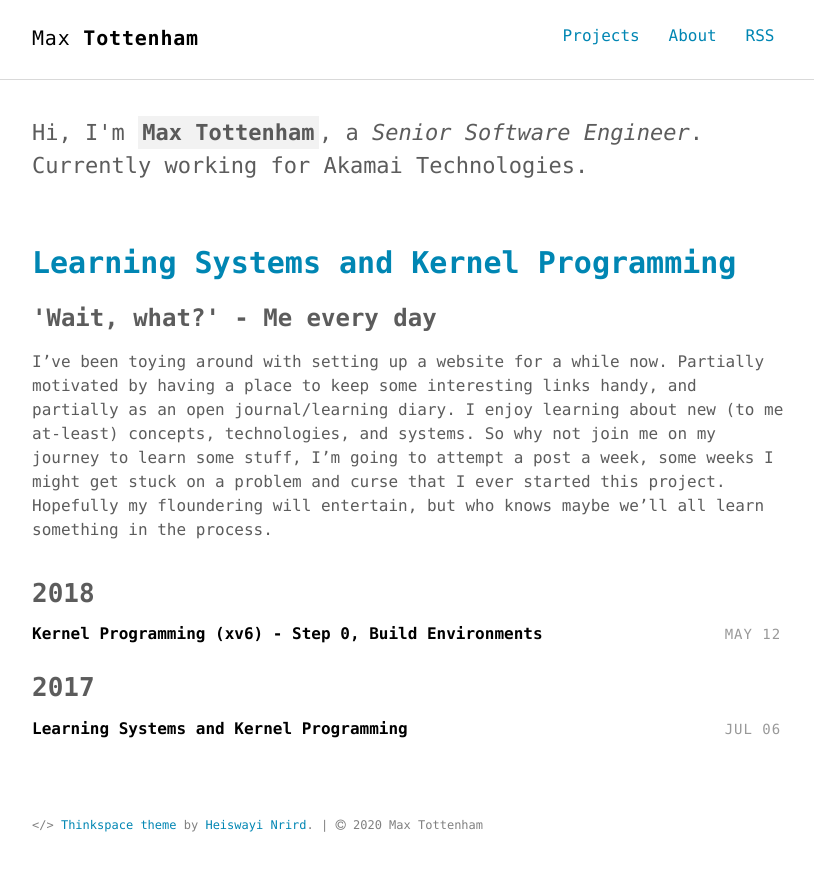
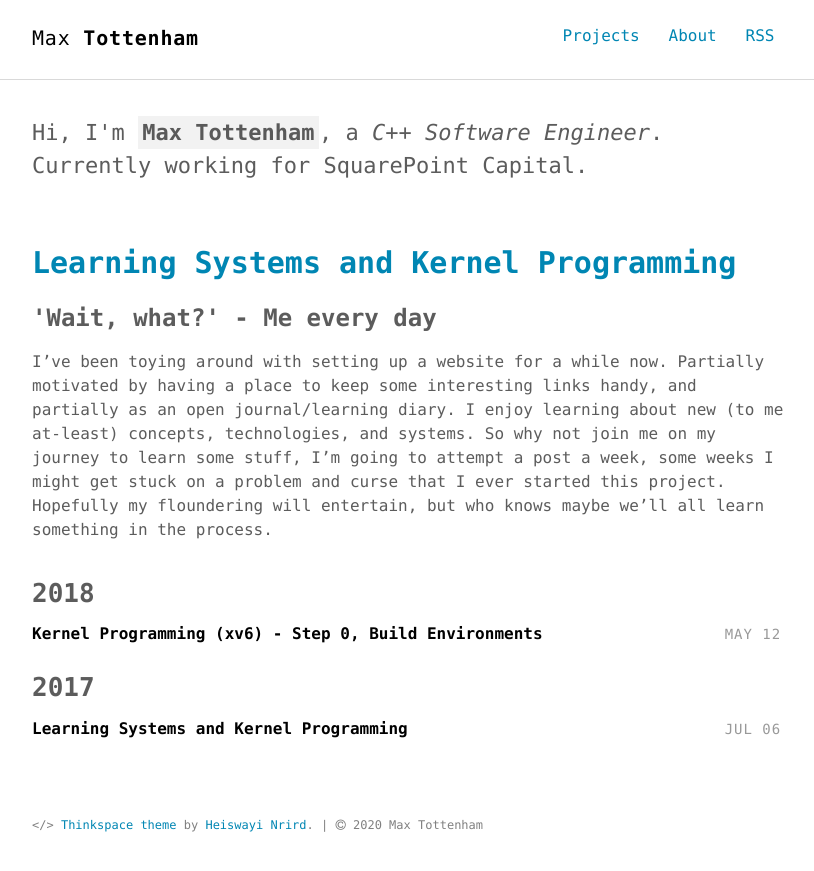
Before and after one commit to mtottenh/tottenham.io, a Jekyll site: the page built from src/index.html, in a window 1280 px wide. Shown: the top 871 px of the page, without its empty margins (232-1046 px from the left). Built offline with Jekyll 4.4.1, drawn with Linux system fonts in a browser that asks for light colours.

Commit message:
[2020] Update job

```diff
--- a/src/_config.yml
+++ b/src/_config.yml
@@ -42,10 +42,10 @@ sass:
 #Author Settings
 author:
   name: Max Tottenham
-  job: Senior Software Engineer
-  company: 'Akamai Technologies Inc.'
+  job: C++ Software Engineer
+  company: 'SquarePoint Capital'
   location: 'London'
-  bio: " Currently working for Akamai Technologies."
+  bio: " Currently working for SquarePoint Capital."
   email: max@here.com
   github: https://github.com/mtottenh
   linkedin: https://www.linkedin.com/in/max-tottenham-81560486/
```
